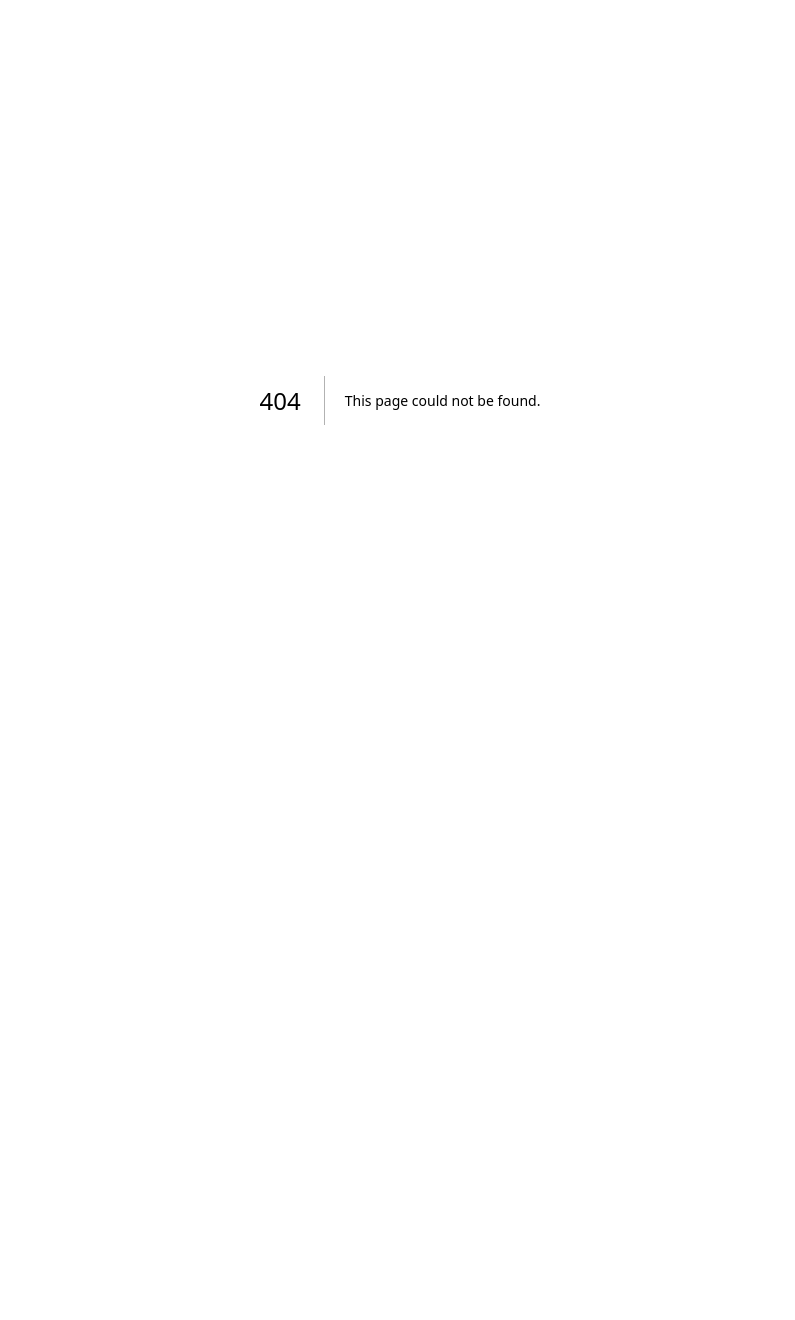
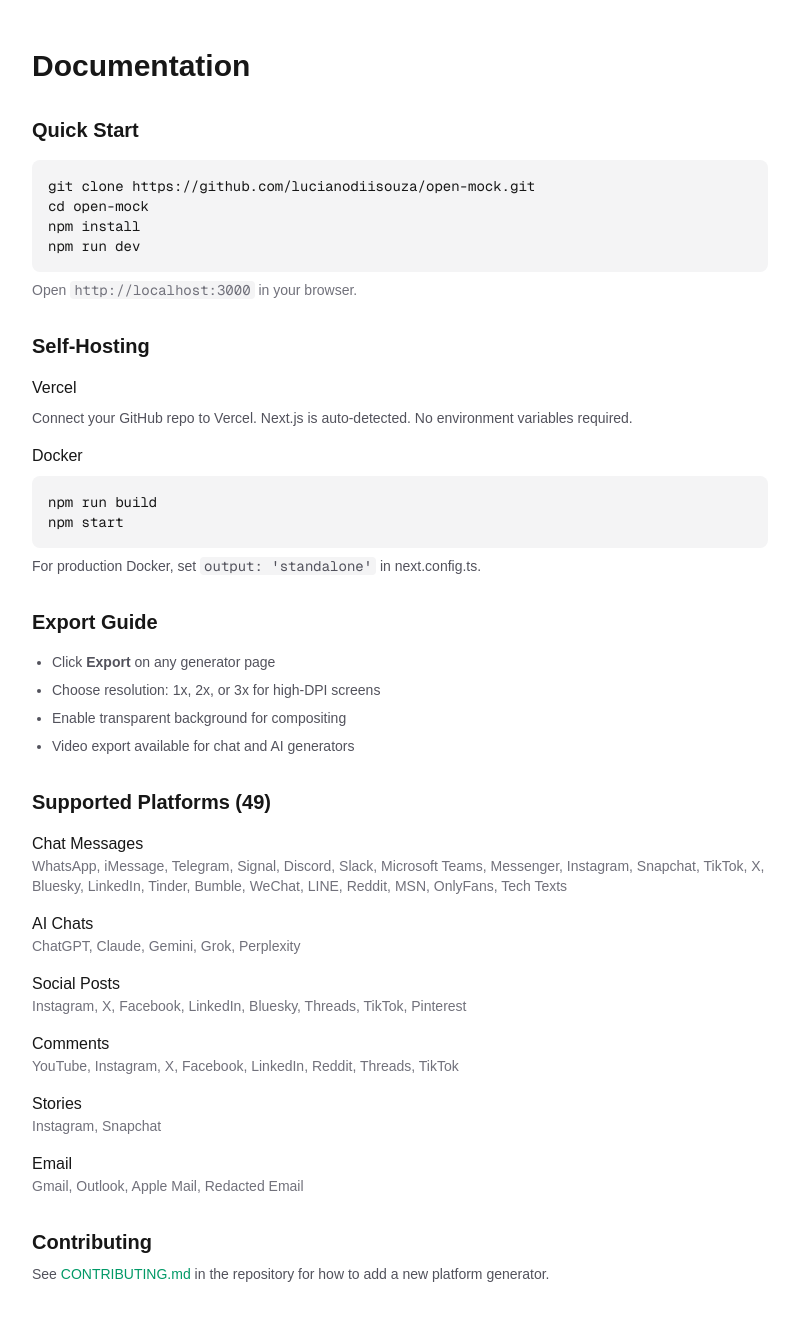
Before and after one commit to lucianodiisouza/open-mock, a Next.js app: page /docs in a window 1280 px wide. Before the commit this address had no page. Shown: the top 1320 px of the page, without its empty margins (240-1035 px from the left). Before the commit the page ends 800 px from the top, so only its background shows below. Built offline with nearby package versions, Linux system fonts and the light colour scheme.

Commit message:
feat(app): add docs, faq, and seo routes
Add documentation pages, FAQ, robots.txt, and sitemap generation.

```diff
--- /dev/null
+++ b/src/app/docs/page.tsx
@@ -0,0 +1,87 @@
+import type { Metadata } from "next";
+import Link from "next/link";
+import { PLATFORMS, CATEGORY_LABELS } from "@/lib/platform-registry";
+
+export const metadata: Metadata = {
+  title: "Documentation | Open Mock",
+  description: "Install, run, and self-host Open Mock locally.",
+};
+
+export default function DocsPage() {
+  return (
+    <div className="mx-auto max-w-3xl px-4 py-12">
+      <h1 className="text-3xl font-bold">Documentation</h1>
+
+      <section className="mt-8">
+        <h2 className="text-xl font-semibold">Quick Start</h2>
+        <pre className="mt-4 overflow-x-auto rounded-lg bg-zinc-100 p-4 text-sm dark:bg-zinc-900">
+{`git clone https://github.com/lucianodiisouza/open-mock.git
+cd open-mock
+npm install
+npm run dev`}
+        </pre>
+        <p className="mt-2 text-sm text-zinc-500">
+          Open <code className="rounded bg-zinc-100 px-1 dark:bg-zinc-800">http://localhost:3000</code> in your browser.
+        </p>
+      </section>
+
+      <section className="mt-8">
+        <h2 className="text-xl font-semibold">Self-Hosting</h2>
+        <h3 className="mt-4 font-medium">Vercel</h3>
+        <p className="mt-2 text-sm text-zinc-600 dark:text-zinc-400">
+          Connect your GitHub repo to Vercel. Next.js is auto-detected. No environment variables required.
+        </p>
+        <h3 className="mt-4 font-medium">Docker</h3>
+        <pre className="mt-2 overflow-x-auto rounded-lg bg-zinc-100 p-4 text-sm dark:bg-zinc-900">
+{`npm run build
+npm start`}
+        </pre>
+        <p className="mt-2 text-sm text-zinc-600 dark:text-zinc-400">
+          For production Docker, set <code className="rounded bg-zinc-100 px-1 dark:bg-zinc-800">output: &apos;standalone&apos;</code> in next.config.ts.
+        </p>
+      </section>
+
+      <section className="mt-8">
+        <h2 className="text-xl font-semibold">Export Guide</h2>
+        <ul className="mt-4 list-disc space-y-2 pl-5 text-sm text-zinc-600 dark:text-zinc-400">
+          <li>Click <strong>Export</strong> on any generator page</li>
+          <li>Choose resolution: 1x, 2x, or 3x for high-DPI screens</li>
+          <li>Enable transparent background for compositing</li>
+          <li>Video export available for chat and AI generators</li>
+        </ul>
+      </section>
+
+      <section className="mt-8">
+        <h2 className="text-xl font-semibold">Supported Platforms ({PLATFORMS.length})</h2>
+        <div className="mt-4 space-y-4">
+          {Object.entries(
+            PLATFORMS.reduce(
+              (acc, p) => {
+                if (!acc[p.category]) acc[p.category] = [];
+                acc[p.category].push(p);
+                return acc;
+              },
+              {} as Record<string, typeof PLATFORMS>,
+            ),
+          ).map(([cat, platforms]) => (
+            <div key={cat}>
+              <h3 className="font-medium">
+                {CATEGORY_LABELS[cat as keyof typeof CATEGORY_LABELS]}
+              </h3>
+              <p className="text-sm text-zinc-500">
+                {platforms.map((p) => p.name).join(", ")}
+              </p>
+            </div>
+          ))}
+        </div>
+      </section>
+
+      <section className="mt-8">
+        <h2 className="text-xl font-semibold">Contributing</h2>
+        <p className="mt-2 text-sm text-zinc-600 dark:text-zinc-400">
+          See <Link href="https://github.com/lucianodiisouza/open-mock/blob/main/CONTRIBUTING.md" className="text-emerald-600 hover:underline">CONTRIBUTING.md</Link> in the repository for how to add a new platform generator.
+        </p>
+      </section>
+    </div>
+  );
+}
--- /dev/null
+++ b/src/app/faq/page.tsx
@@ -0,0 +1,72 @@
+import type { Metadata } from "next";
+import Link from "next/link";
+import { PLATFORMS } from "@/lib/platform-registry";
+
+export const metadata: Metadata = {
+  title: "FAQ | Open Mock",
+  description: "Frequently asked questions about the Open Mock mockup generator.",
+};
+
+const FAQ_ITEMS = [
+  {
+    q: "What is Open Mock?",
+    a: "Open Mock is a free, open-source mockup generator for creating realistic fake chat screenshots, social posts, AI conversations, stories, and emails across 49 platforms.",
+  },
+  {
+    q: "Is it free to use?",
+    a: "Yes. All features are free with no signup, no watermarks, and no limits. The source code is available under the MIT license.",
+  },
+  {
+    q: "Is my data private?",
+    a: "Yes. Everything runs client-side in your browser. No messages or content are sent to any server. State is optionally saved to localStorage on your device.",
+  },
+  {
+    q: "What platforms are supported?",
+    a: `All ${PLATFORMS.length} generators including WhatsApp, iMessage, Discord, Slack, ChatGPT, Claude, Instagram, X, Gmail, and more. See the homepage for the full list.`,
+  },
+  {
+    q: "How do I export mockups?",
+    a: "Click the Export button on any generator page. Choose PNG (1x–3x resolution) or video (chat/AI generators). Transparent background is supported.",
+  },
+  {
+    q: "What are legitimate uses?",
+    a: "UI/UX design, app demos, presentations, film/TV production, educational content, and testing layouts. Do not use for deception, fraud, or harassment.",
+  },
+  {
+    q: "Do I need to download software?",
+    a: "No. Open Mock runs in your browser. You can also self-host by cloning the GitHub repository.",
+  },
+  {
+    q: "How do I contribute?",
+    a: "Fork the repository, add a new platform following CONTRIBUTING.md, and submit a pull request.",
+  },
+  {
+    q: "Is Open Mock affiliated with WhatsApp, Apple, etc.?",
+    a: "No. Open Mock is an independent open-source project. Platform names and UIs are used for mockup purposes only.",
+  },
+  {
+    q: "Can I self-host?",
+    a: "Yes. Deploy to Vercel, run with npm, or use Docker. See the Docs page for instructions.",
+  },
+];
+
+export default function FAQPage() {
+  return (
+    <div className="mx-auto max-w-3xl px-4 py-12">
+      <h1 className="text-3xl font-bold">Frequently Asked Questions</h1>
+      <p className="mt-2 text-zinc-500">
+        Quick answers about Open Mock. For setup and self-hosting, see{" "}
+        <Link href="/docs" className="text-emerald-600 hover:underline">Docs</Link>.
+      </p>
+
+      <div className="mt-8 space-y-6">
+        {FAQ_ITEMS.map((item) => (
+          <div key={item.q} className="border-b border-zinc-200 pb-6 dark:border-zinc-800">
+            <h2 className="font-semibold">{item.q}</h2>
+            <p className="mt-2 text-sm text-zinc-600 dark:text-zinc-400">{item.a}</p>
+          </div>
+        ))}
+      </div>
+    </div>
+  );
+}
--- /dev/null
+++ b/src/app/robots.ts
@@ -0,0 +1,8 @@
+import type { MetadataRoute } from "next";
+
+export default function robots(): MetadataRoute.Robots {
+  return {
+    rules: { userAgent: "*", allow: "/" },
+    sitemap: "https://open-mock.dev/sitemap.xml",
+  };
+}
--- /dev/null
+++ b/src/app/sitemap.ts
@@ -0,0 +1,19 @@
+import type { MetadataRoute } from "next";
+import { getAllSlugs } from "@/lib/platform-registry";
+
+export default function sitemap(): MetadataRoute.Sitemap {
+  const base = "https://open-mock.dev";
+  const generatorUrls = getAllSlugs().map((slug) => ({
+    url: `${base}/generators/${slug}`,
+    lastModified: new Date(),
+    changeFrequency: "monthly" as const,
+    priority: 0.8,
+  }));
+
+  return [
+    { url: base, lastModified: new Date(), changeFrequency: "weekly", priority: 1 },
+    { url: `${base}/docs`, lastModified: new Date(), changeFrequency: "monthly", priority: 0.6 },
+    { url: `${base}/faq`, lastModified: new Date(), changeFrequency: "monthly", priority: 0.6 },
+    ...generatorUrls,
+  ];
+}
```
